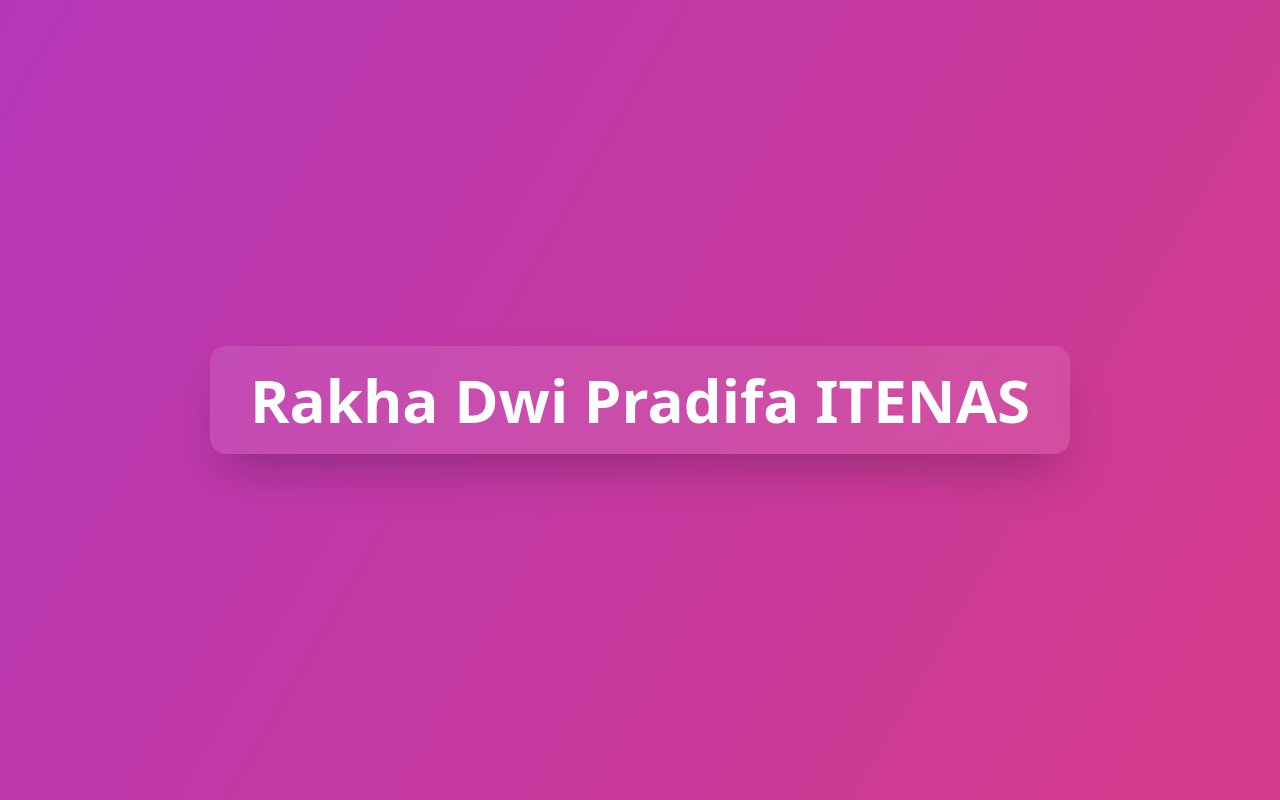
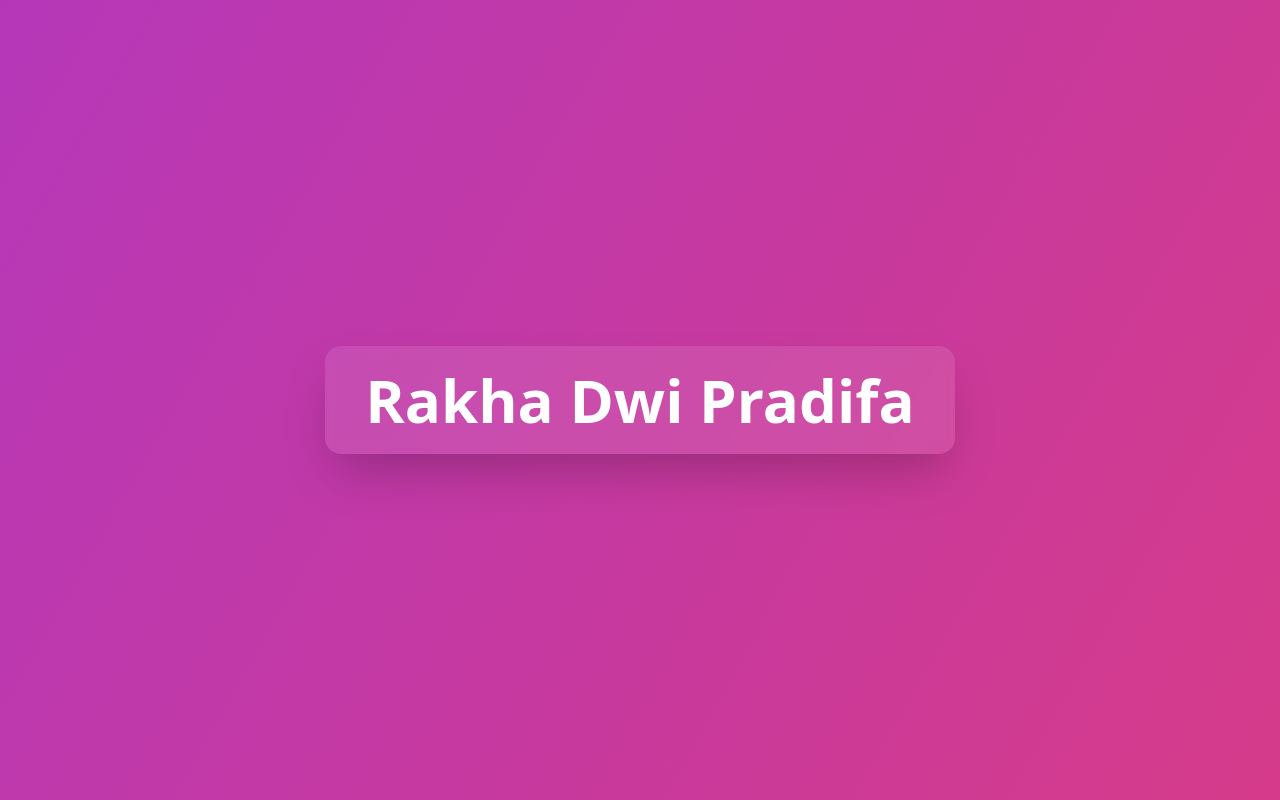
Before and after one commit to RakhaDwiPradifa/WebSederhana, a plain HTML site: page index.html in a window 1280 px wide. Drawn offline with nearby package versions, Linux system fonts and the light colour scheme.

Commit message:
feat(core): change minor

```diff
--- a/index.html
+++ b/index.html
@@ -38,7 +38,7 @@
 <body class="flex items-center justify-center min-h-screen text-white font-bold text-6xl">
   <div class="rotate-3d">
     <div class="inner px-10 py-6 bg-white bg-opacity-10 rounded-2xl shadow-2xl backdrop-blur-sm hover:scale-110 transform transition duration-700">
-      Rakha Dwi Pradifa ITENAS
+      Rakha Dwi Pradifa
     </div>
   </div>
 </body>
```
